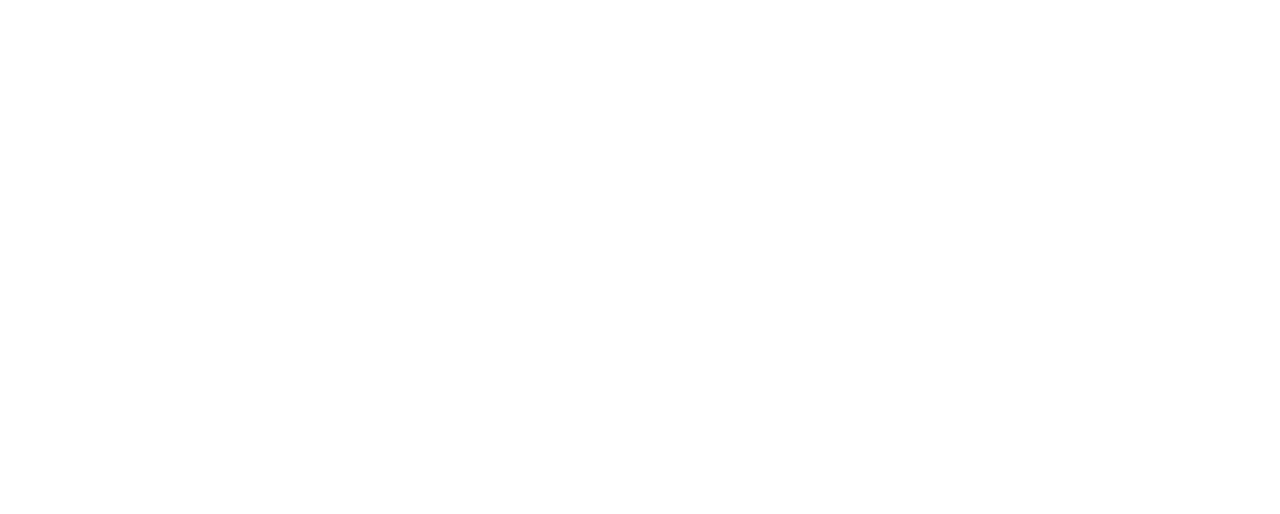
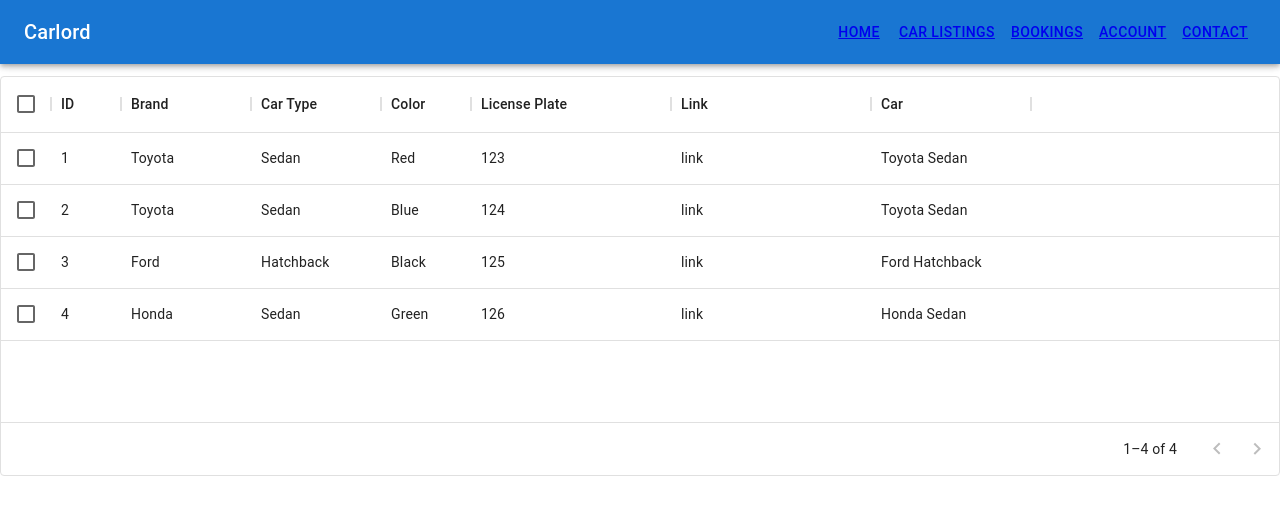
Before and after one commit to carlordgroup/frontend, a React (Create React App) app: page /CarListing in a window 1280 px wide. Before the commit this address had no page. Shown: the top 514 px of the page. Built offline with nearby package versions, Linux system fonts and the light colour scheme.

Commit message:
car listings first commit

```diff
--- a/package.json
+++ b/package.json
@@ -8,6 +8,8 @@
     "@mui/icons-material": "^5.10.14",
     "@mui/material": "^5.10.14",
     "@mui/x-data-grid": "^5.17.12",
+    "@mui/x-data-grid-generator": "^5.17.12",
+    "@mui/x-data-grid-pro": "^5.17.12",
     "@testing-library/jest-dom": "^5.16.5",
     "@testing-library/react": "^13.4.0",
     "@testing-library/user-event": "^13.5.0",
--- a/src/Account/avatarIcon.css
+++ b/src/Account/avatarIcon.css
@@ -5,7 +5,3 @@
     padding: 10px;
     display: flex;
 }
-
-.default {
-    border: 2px solid;
-}
--- a/src/App.js
+++ b/src/App.js
@@ -1,6 +1,7 @@
 import Home from './Home/Home'
 import Bookings from './Bookings/Bookings'
 import Account from './Account/Account'
+import CarListing from './CarListing/carListing'
 import {
   BrowserRouter as Router,
   Routes,
@@ -25,6 +26,7 @@ function App() {
           {/* A <Switch> looks through its children <Route>s and
               renders the first one that matches the current URL. */}
           <Routes>
+            <Route path="/CarListing" element={<CarListing />}/>
             <Route path="/Account" element={<Account />}/>
             <Route path="/bookings" element={<Bookings />}/>
             <Route path="/" element={<Home />}/>
--- a/src/Bookings/Bookings.js
+++ b/src/Bookings/Bookings.js
@@ -26,7 +26,7 @@ const rows = [
   { id: 2, lastName: 'Cho', firstName: 'Dan', car: "Camry", carID: '124', confirmID: '421' },
 ];
 
-export default function Bookings() {
+const Bookings = () => {
   return (
     <div className="bookingPad" style={{ height: 400, width: '100%' }}>
       <DataGrid
@@ -40,3 +40,5 @@ export default function Bookings() {
     </div>
   );
 }
+
+export default Bookings
--- /dev/null
+++ b/src/CarListing/carListing.css
@@ -0,0 +1,3 @@
+.carListPad {
+    margin-top: 2cm;
+}
--- /dev/null
+++ b/src/CarListing/carListing.js
@@ -0,0 +1,49 @@
+import React from 'react'
+import HomeMenu from '../shared/HomeMenu'
+import "./carListing.css"
+import { DataGrid, GridToolbar} from '@mui/x-data-grid';
+import Box from '@mui/material/Box';
+
+const columns = [
+  { field: 'id', headerName: 'ID', width: 70 },
+  { field: 'brand', headerName: 'Brand', width: 130 },
+  { field: 'carType', headerName: 'Car Type', width: 130 },
+  { field: 'color', headerName: 'Color', width: 90 },
+  { field: 'carID', headerName: 'License Plate', width: 200 },
+  { field: 'link', headerName: 'Link', width: 200 },
+  {
+    field: 'fullCar',
+    headerName: 'Car',
+    description: 'This column has a value getter and is not sortable.',
+    sortable: false,
+    width: 160,
+    valueGetter: (params) =>
+      `${params.row.brand || ''} ${params.row.carType || ''}`,
+  },
+];
+
+const rows = [
+  { id: 1, brand: 'Toyota', carType: 'Sedan', color: "Red", carID: '123', link: "link"},
+  { id: 2, brand: 'Toyota', carType: 'Sedan', color: "Blue", carID: '124', link: "link"},
+  { id: 3, brand: 'Ford', carType: 'Hatchback', color: "Black", carID: '125', link: "link"},
+  { id: 4, brand: 'Honda', carType: 'Sedan', color: "Green", carID: '126', link: "link"},
+];
+
+
+const carListing = () => {
+  return (
+    <div className="carListPad" style={{ height: 400, width: '100%' }}>
+
+      <DataGrid
+      rows={rows}
+      columns={columns}
+      pageSize={5}
+      rowsPerPageOptions={[5]}
+      checkboxSelection
+      />
+      <HomeMenu />
+    </div>
+  )
+}
+
+export default carListing
--- a/src/shared/HomeMenu.js
+++ b/src/shared/HomeMenu.js
@@ -19,8 +19,8 @@ import {
 } from "react-router-dom";
 
 const drawerWidth = 240;
-const navItems = ['Home', 'Bookings', 'Account', 'Contact'];
-const links = ['/', '/bookings', '/account', ''];
+const navItems = ['Home','Car Listings', 'Bookings', 'Account', 'Contact'];
+const links = ['/', '/carlisting', '/bookings', '/account', ''];
 
 function DrawerAppBar(props) {
   const { window } = props;
```
Also changed, not shown: 1 other file (tests, documents, lock files or other folders).
